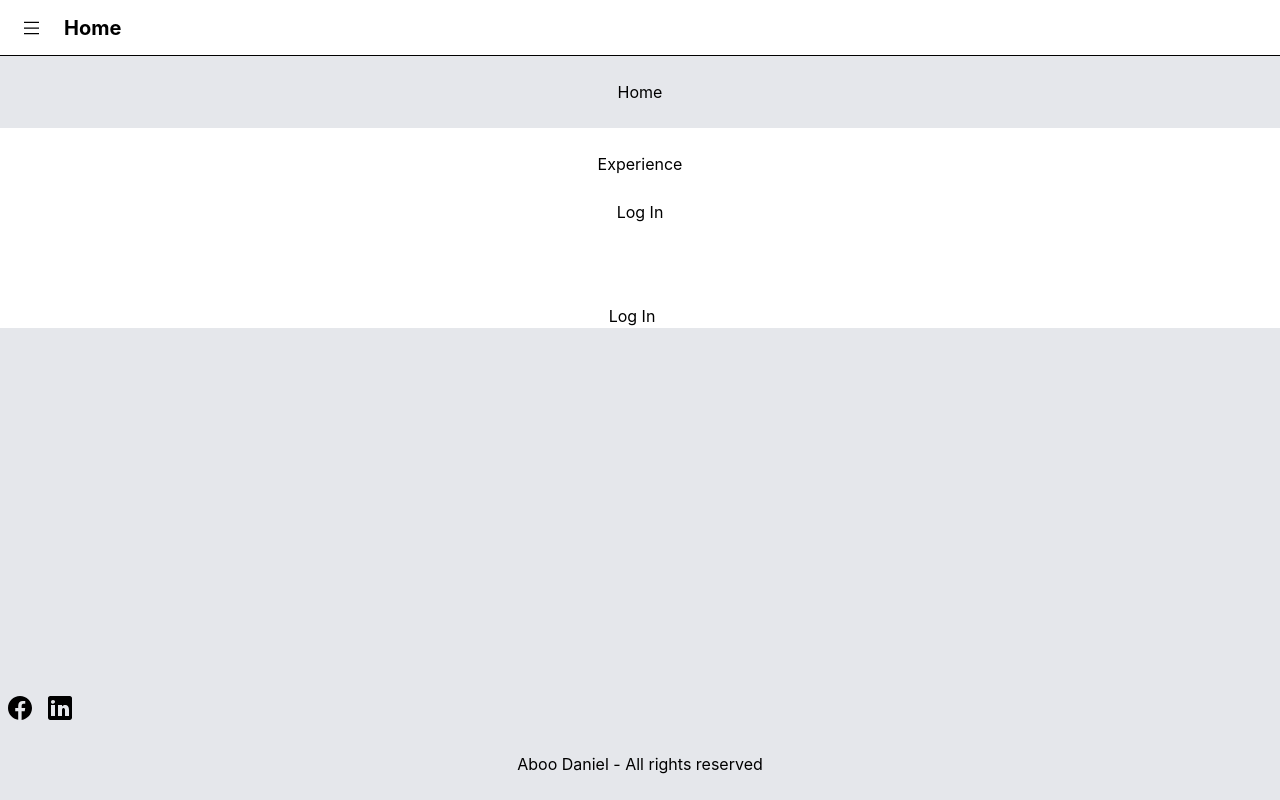
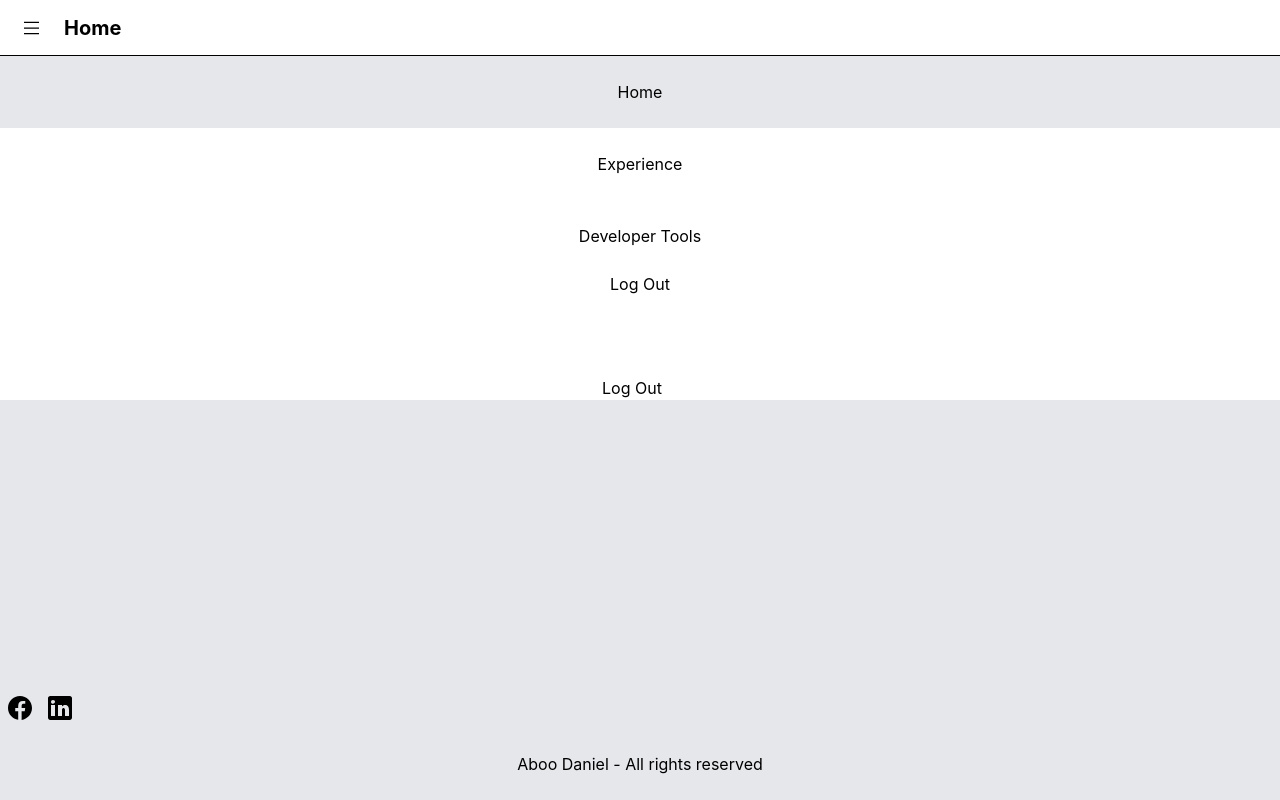
Before and after one commit to Daboo1998/aboodaniel-react-client, a React (Create React App) app: page / in a window 1280 px wide. Built offline with nearby package versions, Linux system fonts and the light colour scheme; no server answers; sample sign-in values are in the browser's storage.

Commit message:
Connected to Firebase auth

```diff
--- a/public/index.html
+++ b/public/index.html
@@ -39,5 +39,6 @@
       To begin the development, run `npm start` or `yarn start`.
       To create a production bundle, use `npm run build` or `yarn build`.
     -->
+
   </body>
 </html>
--- a/src/App.tsx
+++ b/src/App.tsx
@@ -9,11 +9,12 @@ import Spacer from "./components/atoms/Spacer";
 import DevelopmentToolsPageLayout from "./components/layouts/DevelopmentToolsPageLayout";
 import LoginPageLayout from "./components/layouts/LoginPageLayout";
 import {useAuth} from "./contexts/AuthContext";
+import firebase from "firebase";
 
 import { BrowserRouter, Route, Switch } from "react-router-dom";
 
 function App() {
-    const auth = useAuth();
+    const {isLoggedIn} = useAuth();
 
     return (
         <BrowserRouter basename="/">
@@ -26,7 +27,7 @@ function App() {
                         Experience
                     </PageNavigatorBarLink>
                     {
-                        auth.isDeveloper && <PageNavigatorBarLink to="/developerTools" pageTitle="Developer Tools">
+                        isLoggedIn && <PageNavigatorBarLink to="/developerTools" pageTitle="Developer Tools">
                             Developer Tools
                         </PageNavigatorBarLink>
                     }
--- a/src/components/layouts/DevelopmentToolsPageLayout.tsx
+++ b/src/components/layouts/DevelopmentToolsPageLayout.tsx
@@ -1,22 +1,23 @@
-import React from "react";
+import React, {useEffect} from "react";
 import PageLayout, {PageLayoutProps} from "./PageLayout";
 import {useAuth} from "../../contexts/AuthContext";
 import {useHistory} from "react-router-dom";
+import firebase from "firebase";
 
 export interface DevelopmentToolsPageLayoutProps extends PageLayoutProps {}
 
 const DevelopmentToolsPageLayout: React.FC<DevelopmentToolsPageLayoutProps> = () => {
-    const {isDeveloper, wentToLogin} = useAuth();
+    const {wentToLogin, isLoggedIn} = useAuth();
     const history = useHistory();
 
-    if (!isDeveloper) {
+    if (isLoggedIn !== undefined && !isLoggedIn) {
         history.push("/login");
         wentToLogin("/developerTools");
     }
 
     return (
         <PageLayout>
-            {isDeveloper ? <h1>Development Tools</h1> : <h1>You have to log in!</h1>}
+            {isLoggedIn && <h1>Development Tools</h1>}
         </PageLayout>
     );
 };
--- a/src/components/layouts/HomePageLayout.tsx
+++ b/src/components/layouts/HomePageLayout.tsx
@@ -1,10 +1,17 @@
 import React from "react";
 import PageLayout from "./PageLayout";
+import firebase from "firebase";
 
 const HomePageLayout: React.FC = () => {
+    const firebaseApp = firebase.apps[0];
     return (
         <PageLayout className="pt-10">
             <h1>Welcome to my kingdom!</h1>
+            <code>
+                <pre>
+                    {JSON.stringify(firebaseApp.options, null, 2)}
+                </pre>
+            </code>
         </PageLayout>
     );
 };
--- a/src/components/layouts/LoginPageLayout.tsx
+++ b/src/components/layouts/LoginPageLayout.tsx
@@ -3,20 +3,31 @@ import PageLayout from "./PageLayout";
 import Spacer from "../atoms/Spacer";
 import {useAuth} from "../../contexts/AuthContext";
 import {useHistory} from "react-router-dom";
+import firebase from "firebase/app";
+import "firebase/auth";
 
 const LoginPageLayout: React.FC = () => {
-    const [username, setUsername] = useState("");
+    const [email, setEmail] = useState("");
     const [password, setPassword] = useState("");
 
     const {login, loginSource} = useAuth();
     const history = useHistory();
 
-    const handleSubmit: FormEventHandler = (e) => {
+    const handleSubmit: FormEventHandler = async (e) => {
         e.preventDefault();
-        if (username === "admin" && password === "alpine") {
-            login();
-            history.push(loginSource);
-        }
+
+        login(email, password).then(user => {
+            if (user) {
+                console.log(`Logged in with uid="${user.user?.uid}"`);
+                history.push(loginSource);
+            } else {
+                // TODO: display errors
+                console.log("No user")
+            }
+        }).catch(e => {
+            console.log("something is wrong!");
+            console.log(e);
+        });
     };
 
     return (
@@ -25,8 +36,8 @@ const LoginPageLayout: React.FC = () => {
             <div className="flex flex-col items-center">
                 <form onSubmit={handleSubmit}>
                     <label>
-                        <p>Username</p>
-                        <input type="text" onChange={e => setUsername(e.target.value)} className="border border-black rounded px-1" />
+                        <p>Email</p>
+                        <input type="text" onChange={e => setEmail(e.target.value)} className="border border-black rounded px-1" />
                     </label>
                     <label>
                         <p>Password</p>
--- a/src/components/molecules/navigator/PageNavigatorBar.tsx
+++ b/src/components/molecules/navigator/PageNavigatorBar.tsx
@@ -4,6 +4,7 @@ import { ReactComponent as CloseIcon } from "../../../images/icons/closeIcon.svg
 import {useAuth} from "../../../contexts/AuthContext";
 import Spacer from "../../atoms/Spacer";
 import {useHistory} from "react-router-dom";
+import firebase from "firebase";
 
 export const PageNavigatorBarContext = React.createContext({
     isHidden: false,
@@ -17,13 +18,15 @@ const PageNavigatorBar: React.FC = ({children}) => {
     const [currentTitle, setCurrentTitle] = useState("Home");
     const history = useHistory();
 
-    const {isDeveloper, logout, wentToLogin} = useAuth();
+    const {logout, wentToLogin, isLoggedIn} = useAuth();
 
     const handleLogin = (e: React.MouseEvent) => {
         e.preventDefault();
-        if (isDeveloper) {
-            logout();
-            history.push("/");
+        if (isLoggedIn) {
+            logout().then(_ => {
+                console.log("Signed Out");
+                history.push("/");
+            });
         } else {
             wentToLogin(history.location.pathname);
             history.push("/login");
@@ -45,10 +48,10 @@ const PageNavigatorBar: React.FC = ({children}) => {
           }>
               {children}
               <Spacer />
-              <button className="pb-20 >md:hidden" onClick={handleLogin}>{isDeveloper ? "Log Out" : "Log In"}</button>
+              <button className="pb-20 >md:hidden" onClick={handleLogin}>{isLoggedIn ? "Log Out" : "Log In"}</button>
           </div>
           <Spacer />
-          <button className="pr-4 <md:hidden" onClick={handleLogin}>{isDeveloper ? "Log Out" : "Log In"}</button>
+          <button className="pr-4 <md:hidden" onClick={handleLogin}>{isLoggedIn ? "Log Out" : "Log In"}</button>
       </div>
     </PageNavigatorBarContext.Provider>);
 };
--- a/src/contexts/AuthContext.tsx
+++ b/src/contexts/AuthContext.tsx
@@ -1,12 +1,21 @@
 import React, {useContext, useState} from "react";
-import {useHistory} from "react-router-dom";
+import firebase from "firebase";
 
-const AuthContext = React.createContext({
-    isDeveloper: false,
+interface AuthContextInterface {
+    loginSource: string;
+    isLoggedIn: boolean | undefined;
+    wentToLogin: (source: string) => void;
+    login: (email: string, password: string) => Promise<void | firebase.auth.UserCredential>,
+    logout: () => Promise<any>
+}
+
+
+const AuthContext = React.createContext<AuthContextInterface>({
     loginSource: "",
+    isLoggedIn: undefined,
     wentToLogin: (source: string) => {},
-    login: () => {},
-    logout: () => {}
+    login: (email: string, password: string) => { return Promise.reject() },
+    logout: () => { return Promise.reject() }
 });
 
 export const useAuth = () => {
@@ -14,15 +23,25 @@ export const useAuth = () => {
 };
 
 export const AuthContextProvider: React.FC = ({children}) => {
-    const [isDeveloper, setIsDeveloper] = useState(false);
     const [loginSource, setLoginSource] = useState<string>("");
+    const [isLoggedIn, setIsLoggedIn] = useState<boolean | undefined>(undefined);
 
-    const handleLogin = () => {
-        setIsDeveloper(true);
+    firebase.auth().onAuthStateChanged(function(user) {
+        if (user) {
+            setIsLoggedIn(true);
+        } else {
+            setIsLoggedIn(false);
+        }
+    });
+
+    const handleLogin = async (email: string, password: string) => {
+        return firebase.auth().setPersistence(firebase.auth.Auth.Persistence.SESSION).then(() => {
+            return firebase.auth().signInWithEmailAndPassword(email, password);
+        });
     };
 
     const handleLogout = () => {
-        setIsDeveloper(false);
+        return firebase.auth().signOut();
     };
 
     const wentToLogin = (source: string) => {
@@ -30,7 +49,7 @@ export const AuthContextProvider: React.FC = ({children}) => {
     };
 
     return (
-        <AuthContext.Provider value={{isDeveloper, login: handleLogin, logout: handleLogout, wentToLogin, loginSource}}>
+        <AuthContext.Provider value={{ isLoggedIn, login: handleLogin, logout: handleLogout, wentToLogin, loginSource}}>
             {children}
         </AuthContext.Provider>
     );
--- a/src/index.tsx
+++ b/src/index.tsx
@@ -4,6 +4,16 @@ import './index.css';
 import App from './App';
 import reportWebVitals from './reportWebVitals';
 import {AuthContextProvider} from "./contexts/AuthContext";
+import firebase from "firebase/app";
+
+firebase.initializeApp({
+    apiKey: "AIzaSyDZjX5mSBoF_ebDTlcLUDJFuRo6Iz_-3WQ",
+    authDomain: "aboodaniel-website.firebaseapp.com",
+    projectId: "aboodaniel-website",
+    storageBucket: "aboodaniel-website.appspot.com",
+    messagingSenderId: "366395000913",
+    appId: "1:366395000913:web:c846d73944c2db09751070"
+});
 
 ReactDOM.render(
   <React.StrictMode>
```
Also changed, not shown: package.json (+6 -4 lines), 2 other files (tests, documents, lock files or other folders).
